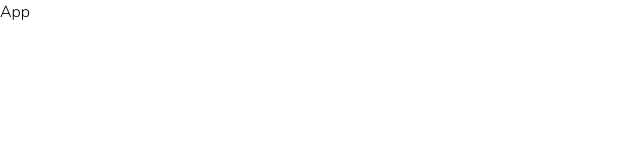
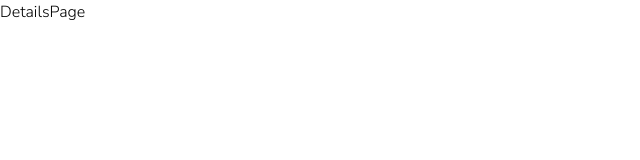
Before and after one commit to MockingJay-TC/countries-app, a React (Vite) app: page /details-page/1 in a window 1280 px wide. Shown: the top 160 px of the page, without its empty margins (0-640 px from the left). Built offline with nearby package versions, Linux system fonts and the light colour scheme.

Commit message:
add layout and router

```diff
--- a/package.json
+++ b/package.json
@@ -12,7 +12,8 @@
   "dependencies": {
     "axios": "^1.6.0",
     "react": "^18.2.0",
-    "react-dom": "^18.2.0"
+    "react-dom": "^18.2.0",
+    "react-router-dom": "^6.18.0"
   },
   "devDependencies": {
     "@types/react": "^18.2.15",
--- a/src/App.tsx
+++ b/src/App.tsx
@@ -1,5 +1,22 @@
+import { BrowserRouter as Router, Routes, Route } from "react-router-dom";
+import Layout from "./Layout";
+import HomePage from "./pages/HomePage";
+import DetailsPage from "./pages/DetailsPage";
+
 const App = () => {
-  return <div className="font-nunito">App</div>;
+  return (
+    <div className="font-nunito">
+      <Router>
+        <Routes>
+          <Route path="/" element={<Layout childComp={<HomePage />} />} />
+          <Route
+            path="/details-page/:countryName"
+            element={<Layout childComp={<DetailsPage />} />}
+          />
+        </Routes>
+      </Router>
+    </div>
+  );
 };
 
 export default App;
--- /dev/null
+++ b/src/Layout.tsx
@@ -0,0 +1,11 @@
+import React from "react";
+
+interface ParentCompProps {
+  childComp?: React.ReactNode;
+}
+
+const Layout: React.FC<ParentCompProps> = ({ childComp }) => {
+  return <div>{childComp}</div>;
+};
+
+export default Layout;
--- /dev/null
+++ b/src/components/Navbar.tsx
@@ -0,0 +1,12 @@
+import React from "react";
+
+const Navbar = () => {
+  return (
+    <nav className="w-full">
+      <h1 className="h1">Where in the world?</h1>
+      <div></div>
+    </nav>
+  );
+};
+
+export default Navbar;
--- /dev/null
+++ b/src/pages/DetailsPage.tsx
@@ -0,0 +1,7 @@
+import React from "react";
+
+const DetailsPage = () => {
+  return <div>DetailsPage</div>;
+};
+
+export default DetailsPage;
--- /dev/null
+++ b/src/pages/HomePage.tsx
@@ -0,0 +1,7 @@
+import React from "react";
+
+const HomePage = () => {
+  return <div>HomePage</div>;
+};
+
+export default HomePage;
```
Also changed, not shown: 1 other file (tests, documents, lock files or other folders).
